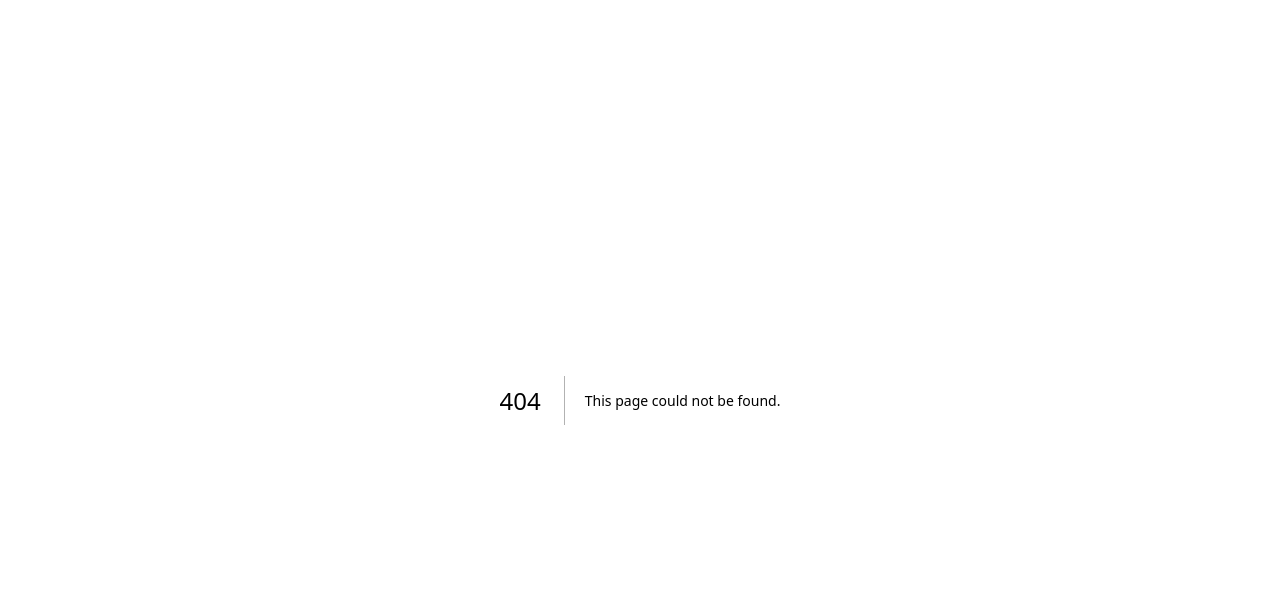
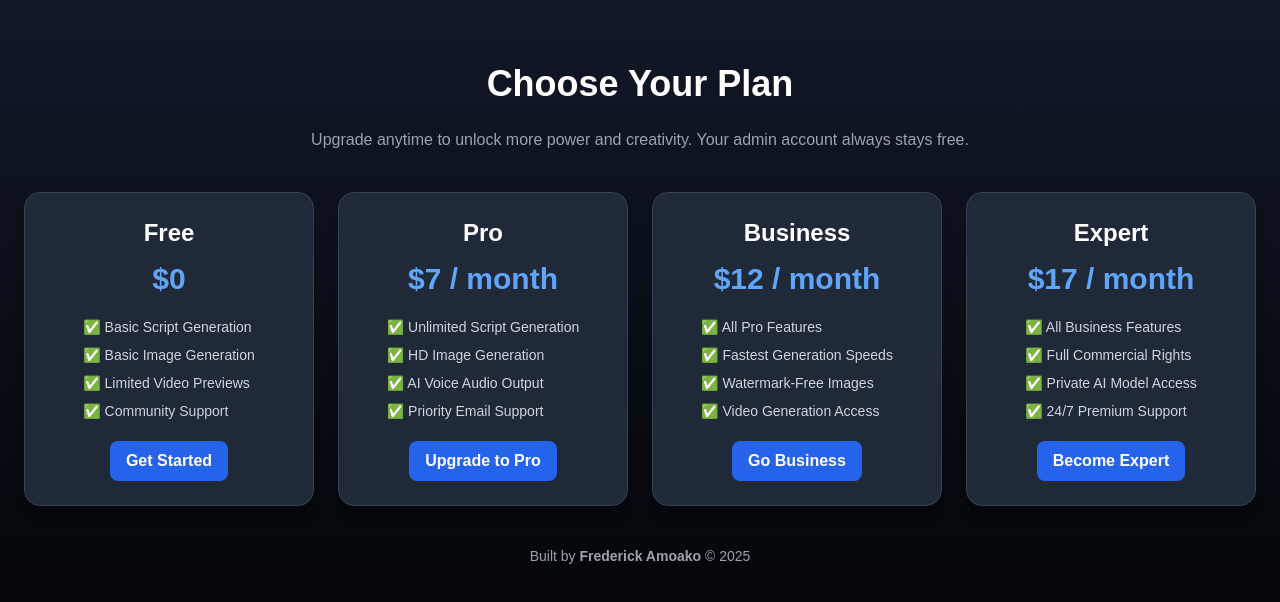
Before and after one commit to freddieam6/Fna_, a Next.js app: page /pricing in a window 1280 px wide. Before the commit this address had no page. Shown: the top 602 px of the page. Built offline with nearby package versions, Linux system fonts and the light colour scheme.

Commit message:
Create pricing.js

```diff
--- /dev/null
+++ b/pages/pricing.js
@@ -0,0 +1,90 @@
+import Link from "next/link";
+
+export default function Pricing() {
+  const plans = [
+    {
+      name: "Free",
+      price: "$0",
+      features: [
+        "Basic Script Generation",
+        "Basic Image Generation",
+        "Limited Video Previews",
+        "Community Support"
+      ],
+      buttonText: "Get Started",
+      link: "/"
+    },
+    {
+      name: "Pro",
+      price: "$7 / month",
+      features: [
+        "Unlimited Script Generation",
+        "HD Image Generation",
+        "AI Voice Audio Output",
+        "Priority Email Support"
+      ],
+      buttonText: "Upgrade to Pro",
+      link: "/subscribe?plan=pro"
+    },
+    {
+      name: "Business",
+      price: "$12 / month",
+      features: [
+        "All Pro Features",
+        "Fastest Generation Speeds",
+        "Watermark-Free Images",
+        "Video Generation Access"
+      ],
+      buttonText: "Go Business",
+      link: "/subscribe?plan=business"
+    },
+    {
+      name: "Expert",
+      price: "$17 / month",
+      features: [
+        "All Business Features",
+        "Full Commercial Rights",
+        "Private AI Model Access",
+        "24/7 Premium Support"
+      ],
+      buttonText: "Become Expert",
+      link: "/subscribe?plan=expert"
+    },
+  ];
+
+  return (
+    <div className="min-h-screen bg-gradient-to-b from-gray-900 to-black text-white flex flex-col items-center p-6">
+      <h1 className="text-4xl font-bold mb-6 mt-10">Choose Your Plan</h1>
+      <p className="text-gray-400 mb-10 text-center max-w-2xl">
+        Upgrade anytime to unlock more power and creativity. Your admin account always stays free.
+      </p>
+
+      <div className="grid grid-cols-1 md:grid-cols-2 lg:grid-cols-4 gap-6 w-full max-w-7xl">
+        {plans.map((plan) => (
+          <div
+            key={plan.name}
+            className="bg-gray-800 rounded-2xl p-6 shadow-lg flex flex-col items-center justify-between hover:shadow-2xl transition-all border border-gray-700"
+          >
+            <h2 className="text-2xl font-semibold mb-3">{plan.name}</h2>
+            <p className="text-3xl font-bold mb-5 text-blue-400">{plan.price}</p>
+            <ul className="text-gray-300 text-sm space-y-2 mb-5">
+              {plan.features.map((f, i) => (
+                <li key={i}>✅ {f}</li>
+              ))}
+            </ul>
+            <Link
+              href={plan.link}
+              className="bg-blue-600 hover:bg-blue-700 text-white px-4 py-2 rounded-lg font-semibold transition"
+            >
+              {plan.buttonText}
+            </Link>
+          </div>
+        ))}
+      </div>
+
+      <p className="mt-10 text-gray-400 text-sm">
+        Built by <strong>Frederick Amoako</strong> © {new Date().getFullYear()}
+      </p>
+    </div>
+  );
+                                 }
```
